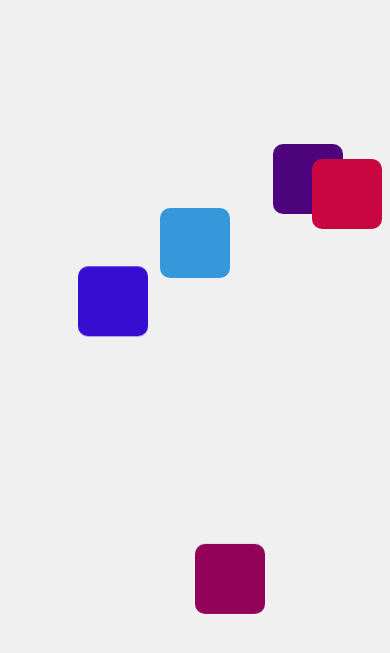
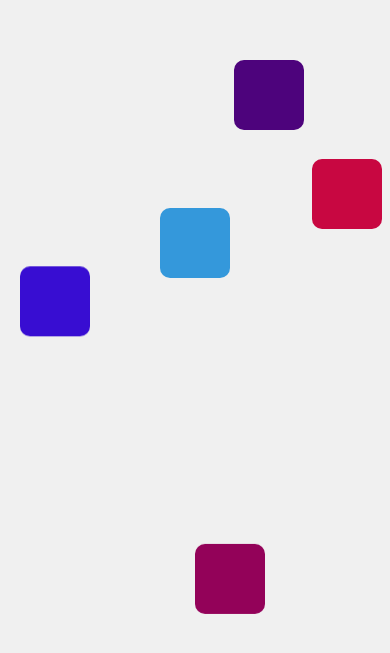
Before and after one commit to Eran2001/css-test-app, a plain HTML site: page index.html in a window 390 px wide. Shown: the part 109-762 px from the top of the page. Drawn offline with Linux system fonts and the light colour scheme.

Commit message:
change positions

```diff
--- a/styles.css
+++ b/styles.css
@@ -87,11 +87,15 @@ body {
   .animated-box2 {
     width: 70px;
     height: 70px;
+    top: 50%;
+    left: 5%;
   }
 
   .animated-box3 {
     width: 70px;
     height: 70px;
+    top: 20%;
+    left: 60%;
   }
 
   .animated-box4 {
```
